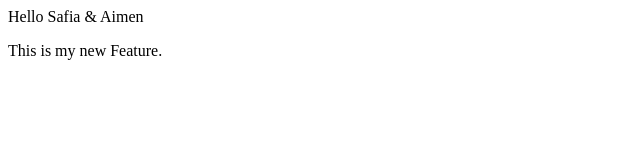
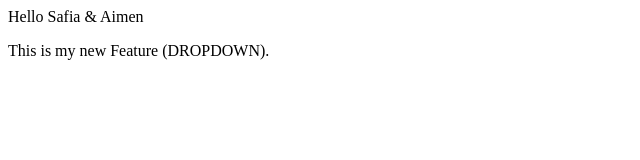
Before and after one commit to UsmanKhan-web/Local-Repo, a plain HTML site: page index.html in a window 1280 px wide. Shown: the whole page, without its empty margins (0-640 px from the left). Drawn offline with Linux system fonts and the light colour scheme.

```diff
--- a/index.html
+++ b/index.html
@@ -2,5 +2,5 @@
     Hello Safia & Aimen
 </p>
 <p>
-   This is my new Feature.
+   This is my new Feature (DROPDOWN).
 </p>
```
